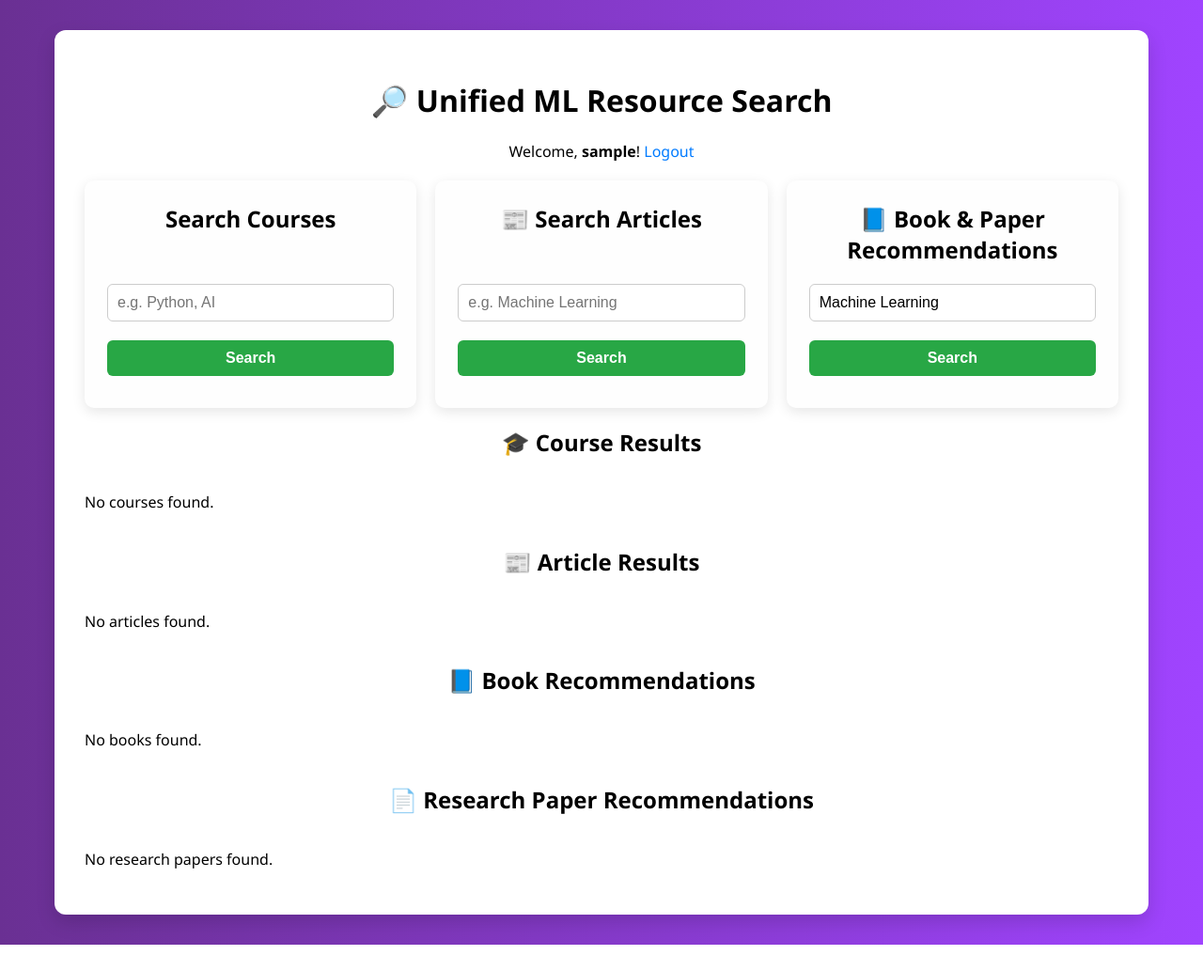
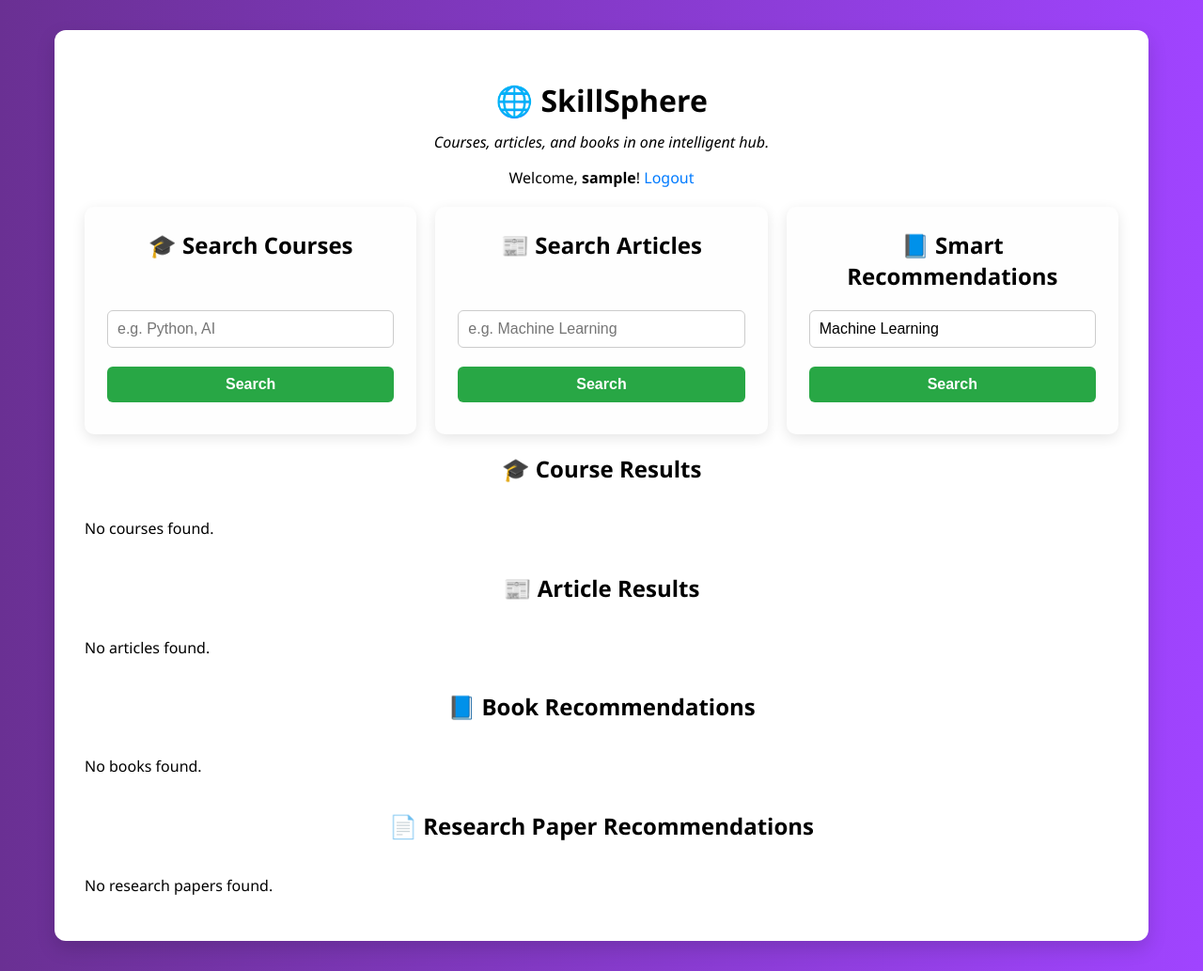
Before and after one commit to Vishal09be/CR_material, a Flask app: page /index in a window 1280 px wide. Shown: the whole page at 94% size. Before the commit the page ends 1005 px from the top, so only its background shows below. Run offline with Flask 3, Linux system fonts and the light colour scheme; the visitor is signed in with stand-in values (Sample User, id 1); data that the repository does not hold is empty.

Commit message:
Add files via upload

```diff
--- a/templates/index.html
+++ b/templates/index.html
@@ -2,13 +2,16 @@
 <html lang="en">
 <head>
   <meta charset="UTF-8" />
-  <title>ML Resource Search</title>
+  <title>SkillSphere</title>
   <meta name="viewport" content="width=device-width, initial-scale=1.0" />
   <link rel="stylesheet" href="{{ url_for('static', filename='styles.css') }}">
 </head>
 <body class="auth-page">
   <div class="auth-container wide">
-    <h1>🔎 Unified ML Resource Search</h1>
+    <h1>🌐 SkillSphere</h1>
+    <p style="text-align:center; font-style: italic; margin-top: -10px;">
+      Courses, articles, and books in one intelligent hub.
+    </p>
 
     <!-- Flash Messages -->
     {% with messages = get_flashed_messages(with_categories=true) %}
@@ -30,7 +33,7 @@
     <div class="card-grid">
       <!-- Course Search Card -->
       <div class="card">
-        <h2> Search Courses</h2>
+        <h2>🎓 Search Courses</h2>
         <form method="POST">
           <input type="text" name="course_search" placeholder="e.g. Python, AI" value="{{ course_query }}">
           <button type="submit">Search</button>
@@ -48,7 +51,7 @@
 
       <!-- Book/Paper Recommendation Card -->
       <div class="card">
-        <h2>📘 Book & Paper Recommendations</h2>
+        <h2>📘 Smart Recommendations</h2>
         <form method="POST">
           <input type="text" name="rec_topic" placeholder="e.g. Deep Learning" value="{{ rec_topic }}">
           <button type="submit">Search</button>
--- a/templates/login.html
+++ b/templates/login.html
@@ -2,13 +2,13 @@
 <html lang="en">
 <head>
   <meta charset="UTF-8" />
+  <title>SkillSphere – Login</title>
   <meta name="viewport" content="width=device-width, initial-scale=1.0" />
-  <title>Login </title>
   <link rel="stylesheet" href="{{ url_for('static', filename='styles.css') }}">
 </head>
 <body class="auth-page">
   <div class="auth-container">
-    <h2>Login</h2>
+    <h2>🔐 Login to SkillSphere</h2>
     {% with messages = get_flashed_messages(with_categories=true) %}
       {% for category, msg in messages %}
         <p class="flash {{ category }}">{{ msg }}</p>
@@ -17,7 +17,7 @@
     <form method="POST">
       <input type="email" name="email" placeholder="Email" required />
       <input type="password" name="password" placeholder="Password" required />
-      <button type="submit">login</button>
+      <button type="submit">Login</button>
     </form>
     <p>Don't have an account? <a href="{{ url_for('register') }}">Register here</a>.</p>
   </div>
--- a/templates/logout.html
+++ b/templates/logout.html
@@ -1,15 +1,14 @@
-<!-- templates/logout.html -->
 <!DOCTYPE html>
 <html lang="en">
 <head>
   <meta charset="UTF-8">
-  <title>Logged Out</title>
+  <title>SkillSphere – Logged Out</title>
   <meta name="viewport" content="width=device-width, initial-scale=1.0">
   <link rel="stylesheet" href="{{ url_for('static', filename='styles.css') }}">
 </head>
 <body class="auth-page">
   <div class="auth-container">
-    <h2>👋 Thank You!</h2>
+    <h2>👋 See You Soon on SkillSphere!</h2>
     <p>You’ve successfully logged out.</p>
     <p>We hope to see you again soon!</p>
     <a href="{{ url_for('index') }}" class="btn">Return to Home</a>
--- a/templates/register.html
+++ b/templates/register.html
@@ -2,13 +2,13 @@
 <html lang="en">
 <head>
   <meta charset="UTF-8" />
+  <title>SkillSphere – Register</title>
   <meta name="viewport" content="width=device-width, initial-scale=1.0" />
-  <title>Register</title>
   <link rel="stylesheet" href="{{ url_for('static', filename='styles.css') }}">
 </head>
 <body class="auth-page">
   <div class="auth-container">
-    <h2>📝 Register</h2>
+    <h2>📝 Join SkillSphere</h2>
     {% with messages = get_flashed_messages(with_categories=true) %}
       {% for category, msg in messages %}
         <p class="flash {{ category }}">{{ msg }}</p>
```
